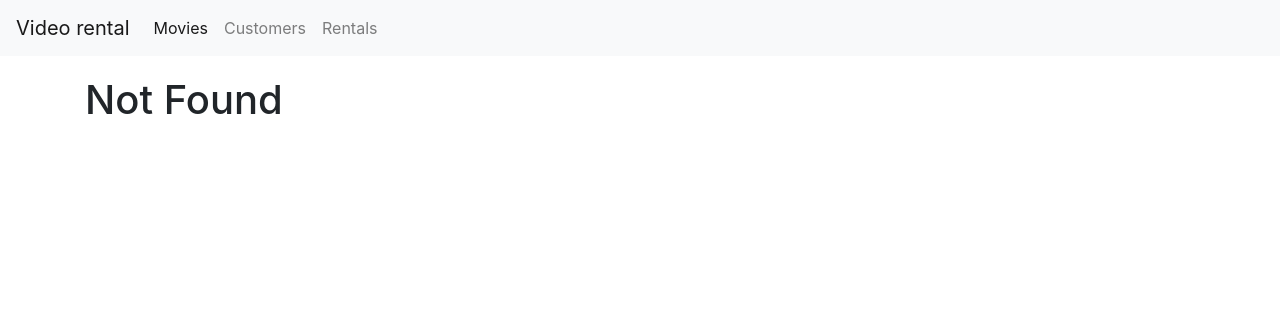
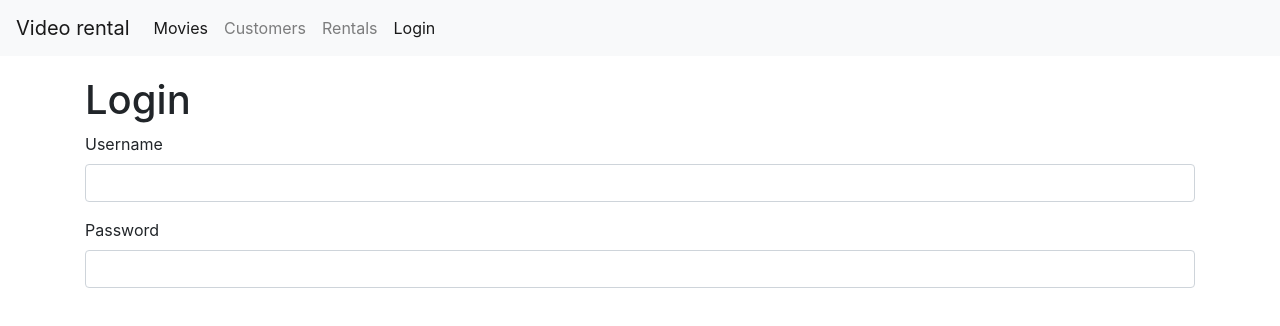
Before and after one commit to imvamsi/React-app, a React (Create React App) app: page /login in a window 1280 px wide. Before the commit this address led to /not-found. Shown: the top 326 px of the page. Built offline with nearby package versions, Linux system fonts and the light colour scheme.

Commit message:
added basic login forms

```diff
--- a/src/App.js
+++ b/src/App.js
@@ -8,6 +8,7 @@ import NotFound from './components/notFound';
 import Customers from './components/customers';
 import Rentals from './components/rentals';
 import Navbar from './components/navbar';
+import Login from './components/loginForm';
 
 class App extends Component {
   render() {
@@ -17,6 +18,7 @@ class App extends Component {
 <Navbar/>
       <main className = "container">
         <Switch>
+          <Route path = "/login" component={Login}/>
           <Route path ="/movies" component={Movies}/>
           <Route path="/not-found" component={NotFound}/>
           <Route path="/rentals" component={Rentals}/>
--- /dev/null
+++ b/src/components/loginForm.jsx
@@ -0,0 +1,32 @@
+import React, { Component } from 'react';
+
+class Login extends Component {
+    state = {  }
+    render() {
+        return (
+
+           <div>
+               <h1> Login </h1>
+               <form>
+                   <div className="form-group">
+                     <label htmlFor="">Username</label>
+                     <input type="text" className="form-control"/>
+                   </div>
+
+                   <div className="form-group">
+                     <label htmlFor="">Password</label>
+                     <input type="text" className="form-control"/>
+                   </div>
+               </form>
+
+
+
+           </div>
+
+
+
+         );
+    }
+}
+
+export default Login;
--- a/src/components/navbar.jsx
+++ b/src/components/navbar.jsx
@@ -4,21 +4,25 @@ import {Link, NavLink} from 'react-router-dom';
 const Navbar = () => {
     return (
 
-        <nav class="navbar navbar-expand-lg navbar-light bg-light">
-  <Link class="navbar-brand" to="/">Video rental</Link>
-  <button class="navbar-toggler" type="button" data-toggle="collapse" data-target="#navbarNav" aria-controls="navbarNav" aria-expanded="false" aria-label="Toggle navigation">
-    <span class="navbar-toggler-icon"></span>
+        <nav className="navbar navbar-expand-lg navbar-light bg-light">
+  <Link className="navbar-brand" to="/">Video rental</Link>
+  <button className="navbar-toggler" type="button" data-toggle="collapse" data-target="#navbarNav" aria-controls="navbarNav" aria-expanded="false" aria-label="Toggle navigation">
+    <span className="navbar-toggler-icon"></span>
   </button>
-  <div class="collapse navbar-collapse" id="navbarNav">
-    <ul class="navbar-nav">
-      <li class="nav-item active">
-        <NavLink class="nav-link" to="/movies">Movies </NavLink>
+  <div className="collapse navbar-collapse" id="navbarNav">
+    <ul className="navbar-nav">
+      <li className="nav-item active">
+        <NavLink className="nav-link" to="/movies">Movies </NavLink>
       </li>
-      <li class="nav-item">
-        <NavLink class="nav-link" to="/customers">Customers</NavLink>
+      <li className="nav-item">
+        <NavLink className="nav-link" to="/customers">Customers</NavLink>
       </li>
-      <li class="nav-item">
-        <NavLink class="nav-link" to="/rentals">Rentals</NavLink>
+      <li className="nav-item">
+        <NavLink className="nav-link" to="/rentals">Rentals</NavLink>
+      </li>
+
+      <li className="nav-item">
+        <NavLink className="nav-link" to="/login">Login</NavLink>
       </li>
 
     </ul>
```
